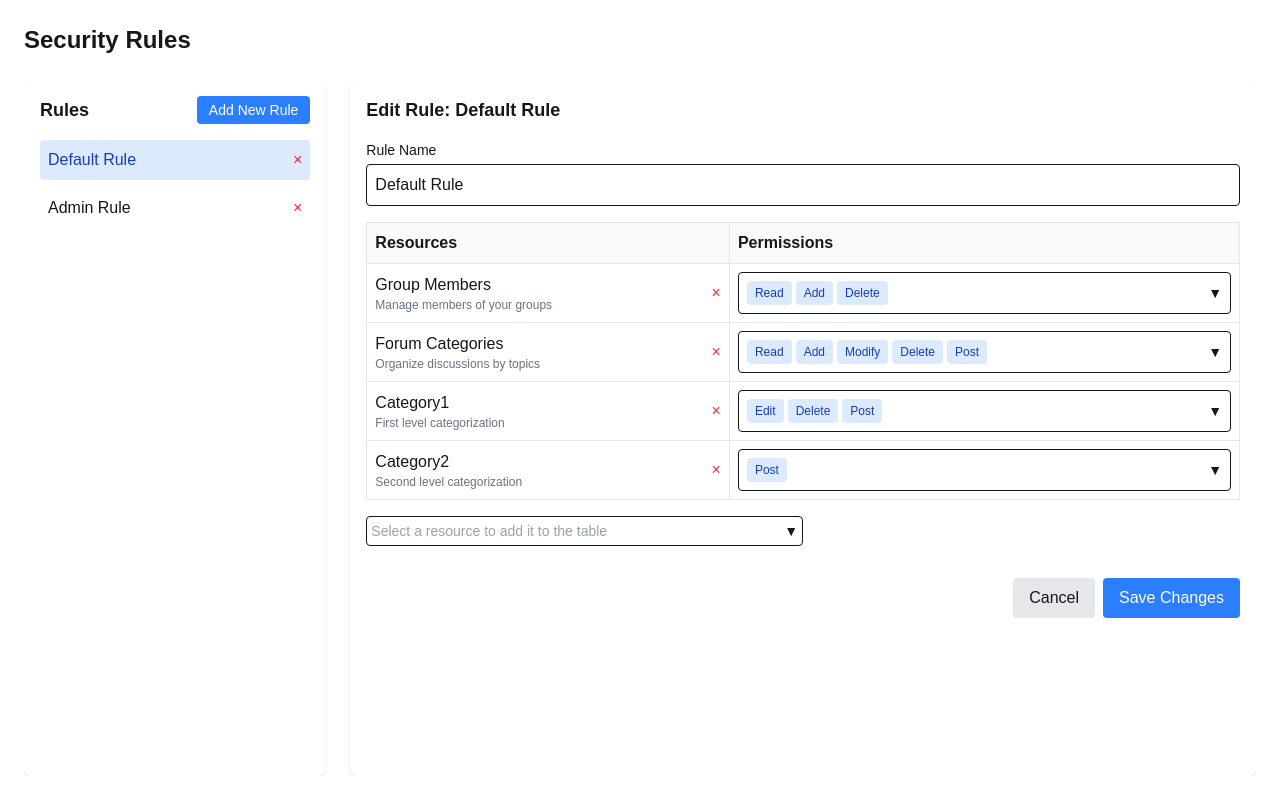
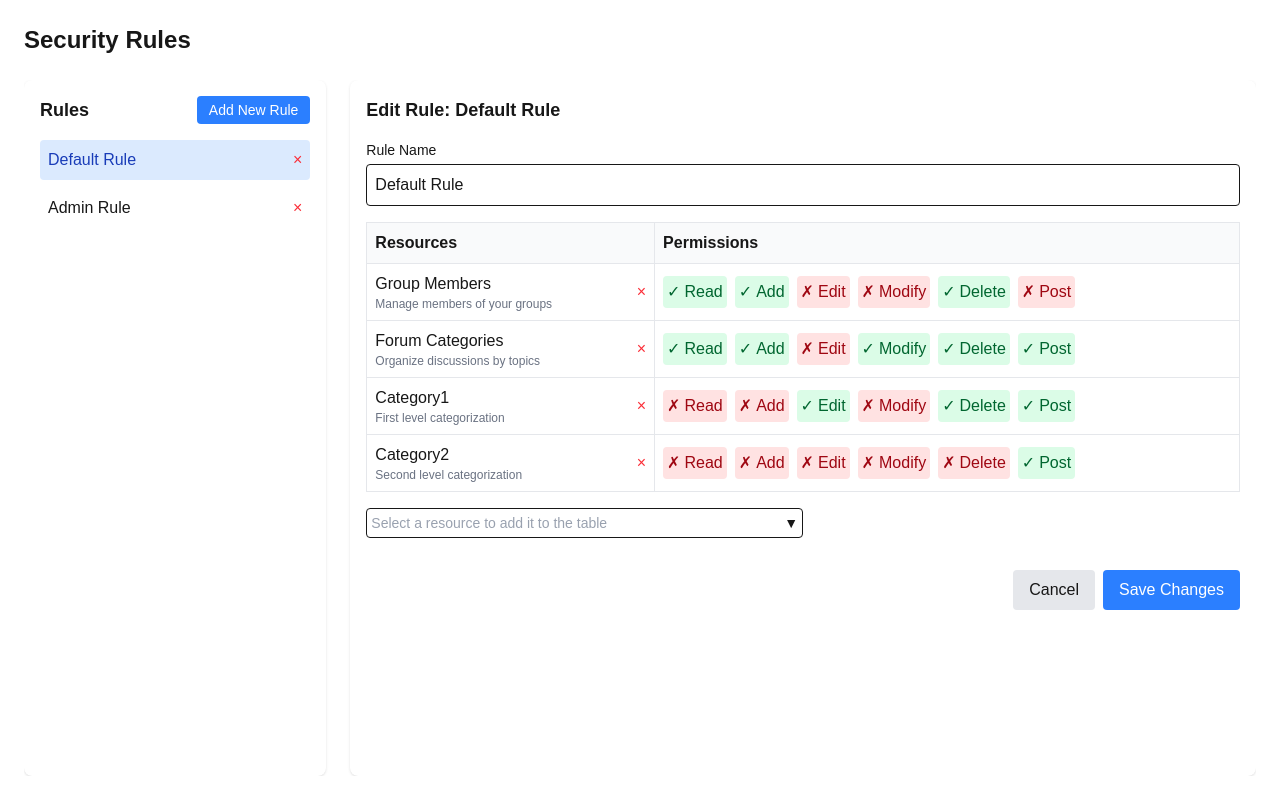
Before and after one commit to xfeldman/admin-proto, a Next.js app: page /security-rules in a window 1280 px wide. Built offline with nearby package versions, Linux system fonts and the light colour scheme.

Commit message:
Reworked permissions editing

```diff
--- a/src/app/security-rules/components/SecurityRulesClient.tsx
+++ b/src/app/security-rules/components/SecurityRulesClient.tsx
@@ -60,10 +60,8 @@ export default function SecurityRulesClient() {
   const [selectedRuleId, setSelectedRuleId] = useState<number>(1);
   const [editingRule, setEditingRule] = useState<Rule>(initialRules[0]);
   const [newResourceName, setNewResourceName] = useState<string>('');
-  const [openDropdownIndex, setOpenDropdownIndex] = useState<number | null>(null);
   const [isResourceDropdownOpen, setIsResourceDropdownOpen] = useState<boolean>(false);
   const [deletingRuleId, setDeletingRuleId] = useState<number | null>(null);
-  const dropdownRefs = useRef<(HTMLDivElement | null)[]>([]);
   const resourceDropdownRef = useRef<HTMLDivElement | null>(null);
 
   // Get the currently selected rule
@@ -104,21 +102,9 @@ export default function SecurityRulesClient() {
     setEditingRule({ ...editingRule, resources: updatedResources });
   };
 
-  // Toggle dropdown
-  const toggleDropdown = (index: number) => {
-    setOpenDropdownIndex(openDropdownIndex === index ? null : index);
-  };
-
-  // Close dropdowns when clicking outside
+  // Close resource dropdown when clicking outside
   useEffect(() => {
     const handleClickOutside = (event: MouseEvent) => {
-      // Handle permissions dropdown
-      if (openDropdownIndex !== null &&
-          dropdownRefs.current[openDropdownIndex] &&
-          !dropdownRefs.current[openDropdownIndex]?.contains(event.target as Node)) {
-        setOpenDropdownIndex(null);
-      }
-
       // Handle resource dropdown
       if (isResourceDropdownOpen &&
           resourceDropdownRef.current &&
@@ -131,18 +117,7 @@ export default function SecurityRulesClient() {
     return () => {
       document.removeEventListener('mousedown', handleClickOutside);
     };
-  }, [openDropdownIndex, isResourceDropdownOpen]);
-
-  // Update dropdown refs when resources change
-  useEffect(() => {
-    // Ensure we have enough refs for all resources
-    dropdownRefs.current = dropdownRefs.current.slice(0, editingRule.resources.length);
-
-    // Close dropdown if the open dropdown index is no longer valid
-    if (openDropdownIndex !== null && openDropdownIndex >= editingRule.resources.length) {
-      setOpenDropdownIndex(null);
-    }
-  }, [editingRule.resources.length, openDropdownIndex]);
+  }, [isResourceDropdownOpen]);
 
   // Add new resource
   const handleAddResource = () => {
@@ -341,54 +316,29 @@ export default function SecurityRulesClient() {
                       </div>
                     </td>
                     <td className="border border-gray-200 dark:border-gray-600 p-2">
-                      {/* Custom dropdown with checkboxes */}
-                      <div
-                        className="relative"
-                        ref={el => { dropdownRefs.current[index] = el; }}
-                      >
-                        <button
-                          type="button"
-                          className="w-full p-2 text-sm border rounded flex justify-between items-center dark:bg-gray-700 dark:border-gray-600"
-                          onClick={() => toggleDropdown(index)}
-                        >
-                          <div className="flex flex-wrap gap-1 items-center">
-                            {resource.permissions.map((permission, i) => (
-                              <span
-                                key={i}
-                                className="bg-blue-100 dark:bg-blue-900 text-blue-800 dark:text-blue-100 px-2 py-1 rounded text-xs"
-                              >
-                                {permission}
+                      <div className="flex flex-wrap gap-2">
+                        {allPermissions.map(permission => {
+                          const isEnabled = resource.permissions.includes(permission);
+                          return (
+                            <div
+                              key={permission}
+                              className={`flex items-center p-1 rounded cursor-pointer ${
+                                isEnabled
+                                  ? 'bg-green-100 dark:bg-green-900 text-green-800 dark:text-green-100'
+                                  : 'bg-red-100 dark:bg-red-900 text-red-800 dark:text-red-100'
+                              }`}
+                              onClick={() => handlePermissionChange(index, permission)}
+                            >
+                              <span className="mr-1">
+                                {isEnabled
+                                  ? '✓' // Green checkmark for enabled
+                                  : '✗' // Red X for disabled
+                                }
                               </span>
-                            ))}
-                            {resource.permissions.length === 0 && (
-                              <span className="text-gray-400 text-xs italic">Select permissions...</span>
-                            )}
-                          </div>
-                          <span className="ml-2 flex-shrink-0">
-                            {openDropdownIndex === index ? '▲' : '▼'}
-                          </span>
-                        </button>
-
-                        {openDropdownIndex === index && (
-                          <div className="absolute z-10 w-full mt-1 bg-white dark:bg-gray-700 border border-gray-200 dark:border-gray-600 rounded shadow-lg max-h-40 overflow-y-auto">
-                            {allPermissions.map(permission => (
-                              <div
-                                key={permission}
-                                className="flex items-center p-2 hover:bg-gray-100 dark:hover:bg-gray-600 cursor-pointer"
-                                onClick={() => handlePermissionChange(index, permission)}
-                              >
-                                <input
-                                  type="checkbox"
-                                  className="mr-2"
-                                  checked={resource.permissions.includes(permission)}
-                                  onChange={() => {}} // Handled by the div's onClick
-                                  onClick={e => e.stopPropagation()} // Prevent double-triggering
-                                />
-                                <label className="cursor-pointer">{permission}</label>
-                              </div>
-                            ))}
-                          </div>
-                        )}
+                              <span>{permission}</span>
+                            </div>
+                          );
+                        })}
                       </div>
                     </td>
                   </tr>
```
